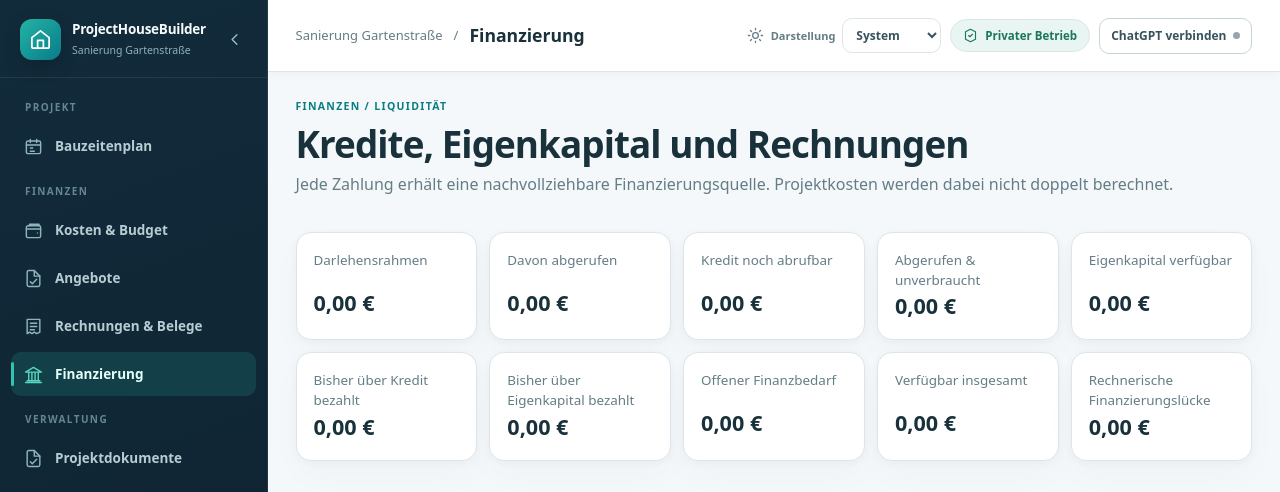
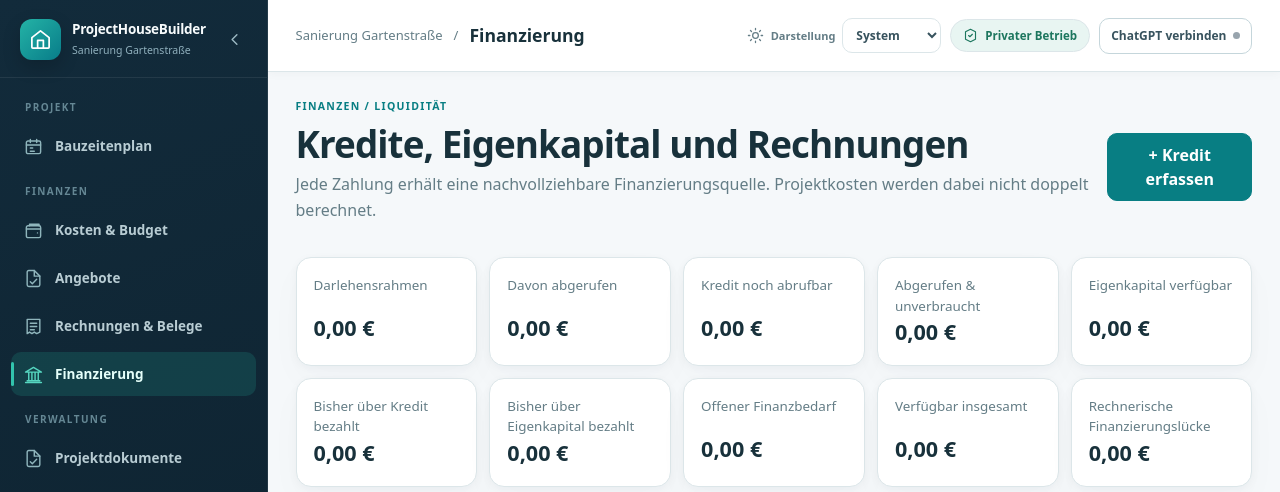
Before and after one commit to ChrisD90/ProjectHouseBuilder, a Flask app: page /finanzierung in a window 1280 px wide. Shown: the top 492 px of the page. Run offline with Flask 3, Linux system fonts and the light colour scheme; data that the repository does not hold is empty; some libraries are stand-ins or nearby versions.

Commit message:
Align primary create/upload action at top-right of templates/finanzierung.html page header

```diff
--- a/templates/finanzierung.html
+++ b/templates/finanzierung.html
@@ -6,12 +6,12 @@
 {% set phb_active = 'finanzierung' %}{% set phb_title = 'Finanzierung' %}{% include '_shell_open.html' %}
 
 <main id="phbMain" class="phb-main">
-<section class="intro"><div><span class="phb-page-kicker">Finanzen / Liquidität</span><h1>Kredite, Eigenkapital und Rechnungen</h1><p>Jede Zahlung erhält eine nachvollziehbare Finanzierungsquelle. Projektkosten werden dabei nicht doppelt berechnet.</p></div></section>
+<section class="intro phb-action-header"><div><span class="phb-page-kicker">Finanzen / Liquidität</span><h1>Kredite, Eigenkapital und Rechnungen</h1><p>Jede Zahlung erhält eine nachvollziehbare Finanzierungsquelle. Projektkosten werden dabei nicht doppelt berechnet.</p></div><div class="phb-header-actions"><button type="button" id="newLoan" class="primary">+ Kredit erfassen</button></div></section>
 <div id="notice" role="status" class="notice" hidden></div>
 <section class="tiles" id="totals"><p>Lade Finanzierungsübersicht …</p></section>
 <section id="warnings" class="alerts" aria-live="polite"></section>
 <section class="columns">
-<div class="panel"><div class="panel-title"><div><h2>Darlehen</h2><p>Vertragskonditionen und tatsächliche Abrufe getrennt erfassen.</p></div><button type="button" id="newLoan">+ Kredit</button></div><div id="loanList" class="cards"></div></div>
+<div class="panel"><div class="panel-title"><div><h2>Darlehen</h2><p>Vertragskonditionen und tatsächliche Abrufe getrennt erfassen.</p></div></div><div id="loanList" class="cards"></div></div>
 <div class="panel"><div class="panel-title"><div><h2>Eigenkapital</h2><p>Kontostand und gewünschte Sicherheitsreserve verwalten.</p></div><button type="button" id="newEquity">+ Konto</button></div><div id="equityList" class="cards"></div></div>
 </section>
 <section class="columns">
```
